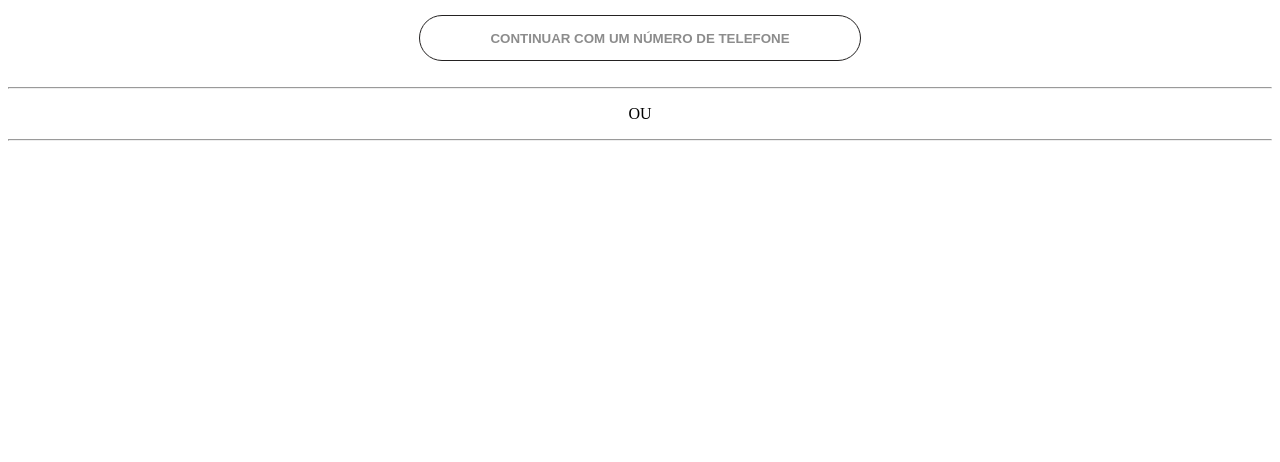
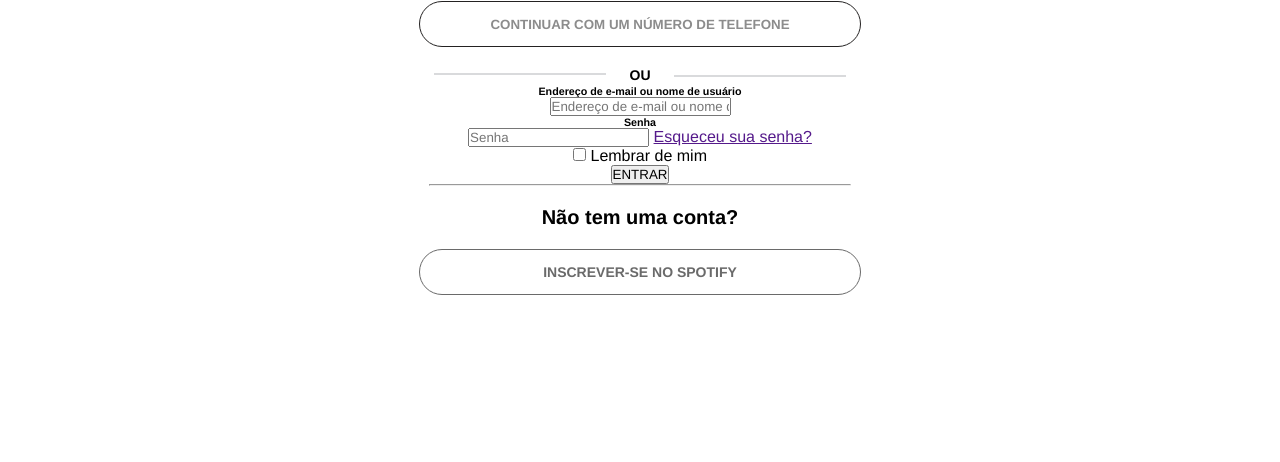
Before and after one commit to Pedro-Eduardo/clone-login-spotfy, a plain HTML site: page index.html in a window 1280 px wide. Shown: the part 338-800 px from the top of the page. Drawn offline with Linux system fonts and the light colour scheme.

Commit message:
Implementar tag da tela de login da linha 61 a 77 no index.html

```diff
--- a/asset/css/style.css
+++ b/asset/css/style.css
@@ -1,6 +1,15 @@
+*{
+    padding: 0px;
+    margin: 0px;
+    font-family: 'spotify-circular', Helvetica, Arial, sans-serif;
 
+}
 #sub-container{
     margin-top: 40px;
+}
+
+.linha{
+    border: 0.5px solid rgb(217, 218, 220);
 }
 #sub-container button{
     width: 442px;
@@ -36,3 +45,53 @@
     background-color: #ffffff;
     color:  #8c8c8c;;
 }
+
+.opcao h1{
+
+    font-size: 14px;
+}
+.opcao h1::after{
+
+    content: ' ';
+    display: block;
+    width: 170px;
+    border: 0.5px solid rgb(217, 218, 220);
+    position: relative;
+    right: 120px;
+    top:-10px;
+}
+.opcao h1::before{
+
+    content: ' ';
+    display: block;
+    width: 170px;
+    border: 0.5px solid rgb(217, 218, 220);
+    position: relative;
+    left: 120px;
+    top:10px;
+}
+
+form hr{
+
+    width: 420px;
+}
+form h1{
+    font-size: 20px;
+    margin-bottom: 20px;
+    margin-top: 20px;
+}
+.bt-inscrever{
+    width: 442px;
+    height: 46px;
+    border: 1px solid #6a6a6a;
+    border-radius: 50px;
+    font-weight: bold;
+    background-color: #fff;
+    color: #6a6a6a;
+    font-size: 14px;
+}
+.bt-inscrever:hover{
+
+    border-color: rgb(36, 34, 34);
+    color: rgb(36, 34, 34);
+}
--- a/index.html
+++ b/index.html
@@ -13,7 +13,7 @@
         <div>
             <img src="asset/img/logo-main.PNG">
         </div>
-        <hr>
+        <hr class="linha">
         <div id="sub-container">
             <button class="facebook">
                 <table>
@@ -57,8 +57,27 @@
                 </p>
             </button><br><br>
         </div>
+        <div class="opcao">
+            <h1 >OU </h1>
+        </div>
         <div>
-            <hr><p>OU</p><hr>
+            <form action="">
+                <h6>Endereço de e-mail ou nome de usuário</h6>
+                <input type="mail" placeholder="Endereço de e-mail ou nome de usuário">
+                <h6>Senha</h6>
+                <input type="password" placeholder="Senha">
+                <a href="">Esqueceu sua senha?</a>
+                <p>
+                    <input type="checkbox"> Lembrar de mim
+                </p>
+                <button>ENTRAR</button>
+                <hr>
+                <h1>Não tem uma conta?</h1>
+                <button class="bt-inscrever">INSCREVER-SE NO SPOTIFY</button>
+            </form>
+
+
+
         </div>
     </div>
 
```
